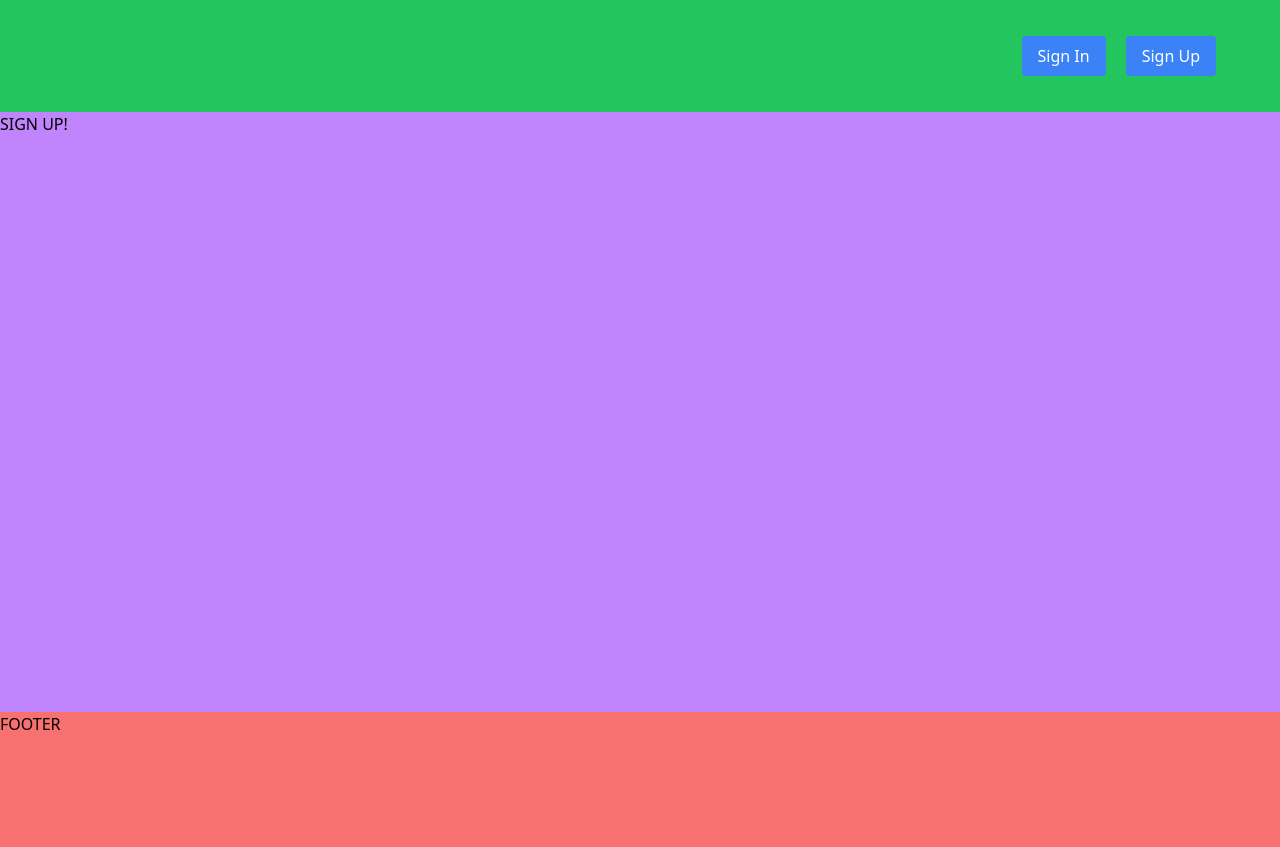
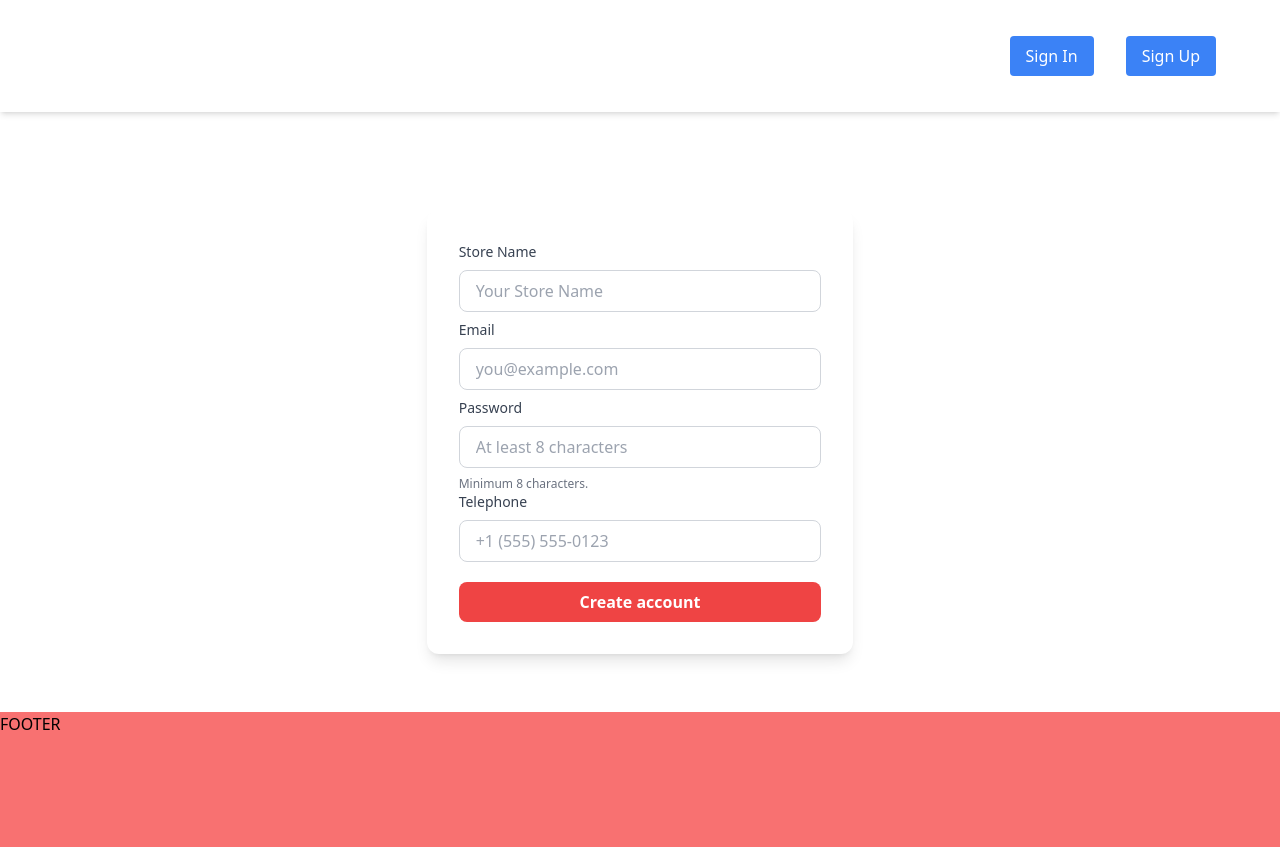
Before and after one commit to TechAbraao/orkestro, a Flask app: page /signup in a window 1280 px wide. Run offline with Flask 3, Linux system fonts and the light colour scheme; parts of the project's set-up code (start-up, migrations or seed data) failed here and were passed over; some libraries are stand-ins or nearby versions.

Commit message:
feat: create login/register page and js archives

```diff
--- /dev/null
+++ b/source/app/static/javascript/create_account_store.js
@@ -0,0 +1,3 @@
+$(document).ready(function() {
+    console.log("HI")
+});
--- a/source/app/templates/layouts/default.jinja2
+++ b/source/app/templates/layouts/default.jinja2
@@ -5,6 +5,7 @@
     <meta name="viewport" content="width=device-width, initial-scale=1.0">
     <title>{% block title %} Default {% endblock title %} | Cocina </title>
     <script src="https://cdn.tailwindcss.com"></script>
+    <script src="https://code.jquery.com/jquery-3.7.1.min.js"></script>
     {% block scripts %}
     {% endblock scripts %}
 
@@ -13,7 +14,7 @@
 
 </head>
 <body class="w-full h-screen">
-<header class="w-full h-28 bg-red-500">
+<header class="w-full h-28">
     {% block sidenav %}
     {% endblock sidenav %}
 </header>
--- a/source/app/templates/pages/signup.jinja2
+++ b/source/app/templates/pages/signup.jinja2
@@ -10,9 +10,13 @@
 {% endblock sidenav %}
 
 {% block content %}
-    <section class="w-full h-full bg-purple-400">
-        <p>SIGN UP!</p>
+    <section class="w-full h-full bg-white-50 flex flex-col items-center justify-center">
+        {% include "partials/forms_register_store.jinja2" %}
     </section>
+    <script>
+        const createAccountStoreURL = "{{ url_for('sign_up_auth.create_new_account') }}"
+    </script>
+    <script src="{{ url_for('static', filename='javascript/create_account_store.js') }}" defer></script>
 {% endblock content %}
 
 {% block footer %}
--- /dev/null
+++ b/source/app/templates/partials/forms_register_store.jinja2
@@ -0,0 +1,41 @@
+<form action="#" method="post" autocomplete="on" aria-labelledby="form-title"
+      class="w-1/3 mx-auto mt-10 bg-white shadow-lg rounded-xl p-8 space-y-6">
+    <fieldset>
+        <legend id="form-title" class="sr-only">Registration form</legend>
+        {# Field Name #}
+        <div class="flex flex-col space-y-2">
+            <label for="name" class="text-sm font-medium text-gray-700">Store Name</label>
+            <input id="name" name="name" type="text" required autocomplete="name" placeholder="Your Store Name"
+                   class="w-full px-4 py-2 border border-gray-300 rounded-lg focus:ring-2 focus:ring-red-400 focus:outline-none"/>
+        </div>
+        {# Field Email #}
+        <div class="flex flex-col space-y-2">
+            <label for="email" class="text-sm font-medium text-gray-700 pt-2">Email</label>
+            <input id="email" name="email" type="email" required autocomplete="email" placeholder="you@example.com"
+                   class="w-full px-4 py-2 border border-gray-300 rounded-lg focus:ring-2 focus:ring-red-400 focus:outline-none"/>
+        </div>
+        {# Field Password #}
+        <div class="flex flex-col space-y-2">
+            <label for="password" class="text-sm font-medium text-gray-700 pt-2">Password</label>
+            <input id="password" name="password" type="password" required minlength="8" autocomplete="new-password"
+                   aria-describedby="passwordHelp" placeholder="At least 8 characters"
+                   class="w-full px-4 py-2 border border-gray-300 rounded-lg focus:ring-2 focus:ring-red-400 focus:outline-none"/>
+            <small id="passwordHelp" class="text-xs text-gray-500">Minimum 8 characters.</small>
+        </div>
+        {# Field Telephone #}
+        <div class="flex flex-col space-y-2">
+            <label for="telephone" class="text-sm font-medium text-gray-700">Telephone</label>
+            <input id="telephone" name="telephone" type="tel" required
+                   pattern="\+?[0-9\s\-\(\)]{7,20}"
+                   title="Enter a valid phone number (digits, spaces, +, -, parentheses)."
+                   autocomplete="tel" placeholder="+1 (555) 555-0123"
+                   class="w-full px-4 py-2 border border-gray-300 rounded-lg focus:ring-2 focus:ring-red-400 focus:outline-none"/>
+        </div>
+        <div>
+            <button type="submit"
+                    class="w-full bg-red-500 text-white py-2 rounded-lg font-semibold hover:bg-red-600 transition mt-5">
+                Create account
+            </button>
+        </div>
+    </fieldset>
+</form>
--- a/source/app/templates/partials/navbar.jinja2
+++ b/source/app/templates/partials/navbar.jinja2
@@ -1,11 +1,19 @@
-<nav class="w-full h-full">
-    <ul class="w-full h-full bg-green-500 flex gap-5 justify-end items-center pr-16">
+<nav class="w-full bg-white shadow-md">
+    <ul class="flex gap-8 justify-end items-center pr-16 py-4 h-28">
         {% if strategy["url"] == "/signin" %}
-            <li>{{ buttons.button(endpoint="authorizations_frontend.views_login", text="Sign In") }}</li>
-            <li>{{ buttons.button(endpoint="authorizations_frontend.views_register", text="Sign Up") }}</li>
+            <li>
+                {{ buttons.button(endpoint="authorizations_frontend.views_login", text="Sign In") }}
+            </li>
+            <li>
+                {{ buttons.button(endpoint="authorizations_frontend.views_register", text="Sign Up") }}
+            </li>
         {% elif strategy["url"] == "/signup" %}
-            <li>{{ buttons.button(endpoint="authorizations_frontend.views_login", text="Sign In") }}</li>
-            <li>{{ buttons.button(endpoint="authorizations_frontend.views_register", text="Sign Up") }}</li>
+            <li>
+                {{ buttons.button(endpoint="authorizations_frontend.views_login", text="Sign In") }}
+            </li>
+            <li>
+                {{ buttons.button(endpoint="authorizations_frontend.views_register", text="Sign Up") }}
+            </li>
         {% endif %}
     </ul>
 </nav>
```
Also changed, not shown: source/app/templates/pages/signin.jinja2 (+6 -2 lines), source/app/templates/partials/forms_login_store.jinja2 (added, +28 -0 lines), source/app/static/javascript/login_account_store.js (added), 1 other file.
